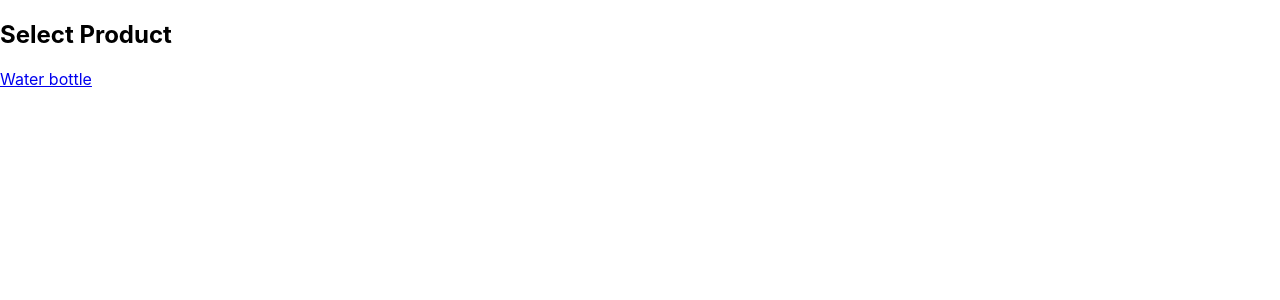
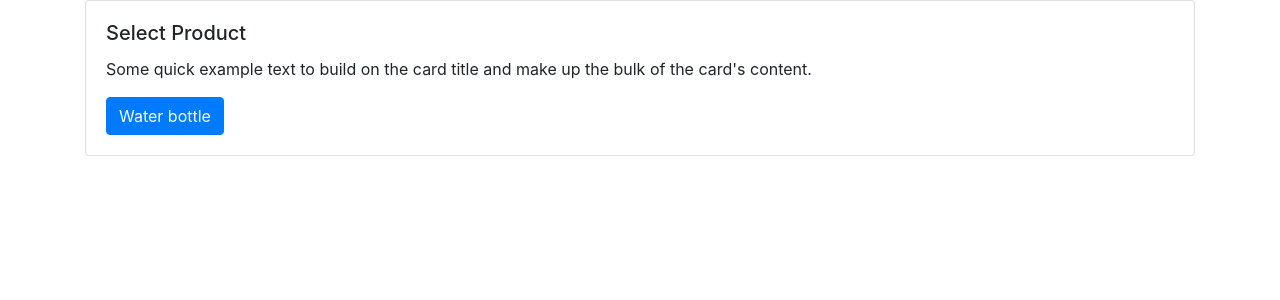
Before and after one commit to astroash/plas-tique, a React (Create React App) app in the folder client/: page / in a window 1280 px wide. Shown: the top 300 px of the page. Built offline with nearby package versions, Linux system fonts and the light colour scheme.

Commit message:
Bootstrap added to project

```diff
--- a/client/public/index.html
+++ b/client/public/index.html
@@ -10,6 +10,7 @@
       homescreen on Android. See https://developers.google.com/web/fundamentals/web-app-manifest/
     -->
     <link rel="manifest" href="%PUBLIC_URL%/manifest.json">
+    <link rel="shortcut icon" href="%PUBLIC_URL%/favicon.ico">
     <!--
       Notice the use of %PUBLIC_URL% in the tags above.
       It will be replaced with the URL of the `public` folder during the build.
@@ -19,6 +20,10 @@
       work correctly both with client-side routing and a non-root public URL.
       Learn how to configure a non-root public URL by running `npm run build`.
     -->
+    <link rel="stylesheet" href="https://stackpath.bootstrapcdn.com/bootstrap/4.1.0/css/bootstrap.min.css"
+    integrity="sha384-9gVQ4dYFwwWSjIDZnLEWnxCjeSWFphJiwGPXr1jddIhOegiu1FwO5qRGvFXOdJZ4"
+    crossorigin="anonymous">
+
     <title>React App</title>
   </head>
   <body>
@@ -36,5 +41,17 @@
       To begin the development, run `npm start` or `yarn start`.
       To create a production bundle, use `npm run build` or `yarn build`.
     -->
+
+    <script src="https://code.jquery.com/jquery-3.3.1.slim.min.js"
+    integrity="sha384-q8i/X+965DzO0rT7abK41JStQIAqVgRVzpbzo5smXKp4YfRvH+8abtTE1Pi6jizo"
+    crossorigin="anonymous"></script>
+
+    <script src="https://cdnjs.cloudflare.com/ajax/libs/popper.js/1.14.0/umd/popper.min.js"
+    integrity="sha384-cs/chFZiN24E4KMATLdqdvsezGxaGsi4hLGOzlXwp5UZB1LY//20VyM2taTB4QvJ"
+    crossorigin="anonymous"></script>
+
+    <script src="https://stackpath.bootstrapcdn.com/bootstrap/4.1.0/js/bootstrap.min.js"
+    integrity="sha384-uefMccjFJAIv6A+rW+L4AHf99KvxDjWSu1z9VI8SKNVmz4sk7buKt/6v9KI65qnm"
+    crossorigin="anonymous"></script>
   </body>
 </html>
--- a/client/src/App.js
+++ b/client/src/App.js
@@ -10,7 +10,7 @@ class App extends Component {
   render() {
     return (
       <Router>
-        <div>
+        <div className="container">
           <Route exact path="/" component={SelectProduct} />
           <Route path="/facts" component={Facts} />
           <Route path="/alternatives" component={Alternatives} />
--- a/client/src/components/Facts.js
+++ b/client/src/components/Facts.js
@@ -2,10 +2,13 @@ import React from 'react';
 import { Link } from "react-router-dom";
 
 const Facts = () => (
-  <div>
-    <h2>Facts</h2>
-    <Link to="/alternatives">Alternatives</Link>
-  </div>
+  <div className="card">
+    <div className="card-body">
+      <h5 className="card-title">Facts</h5>
+      <p className="card-text">Some quick example text to build on the card title and make up the bulk of the card's content.</p>
+      <a href="/alternatives" className="btn btn-primary">Alternatives</a>
+    </div>
+</div>
 );
 
 export default Facts;
--- a/client/src/components/SelectProduct.js
+++ b/client/src/components/SelectProduct.js
@@ -1,11 +1,13 @@
 import React from 'react';
-import { Link } from "react-router-dom";
 
 const SelectProduct = () => (
-  <div>
-    <h2>Select Product</h2>
-    <Link to="/facts">Water bottle</Link>
+<div className="card">
+  <div className="card-body">
+    <h5 className="card-title">Select Product</h5>
+    <p className="card-text">Some quick example text to build on the card title and make up the bulk of the card's content.</p>
+    <a href="/facts" className="btn btn-primary">Water bottle</a>
   </div>
+</div>
 );
 
 export default SelectProduct;
```
